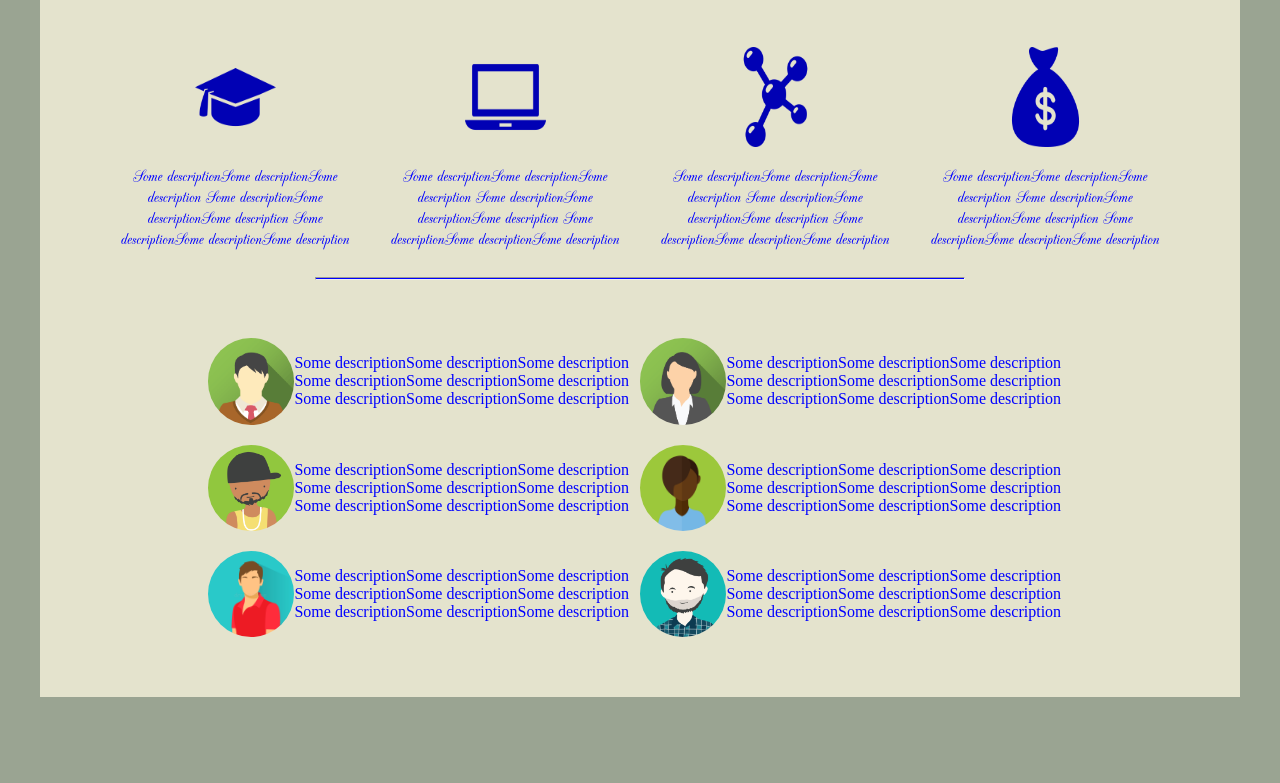
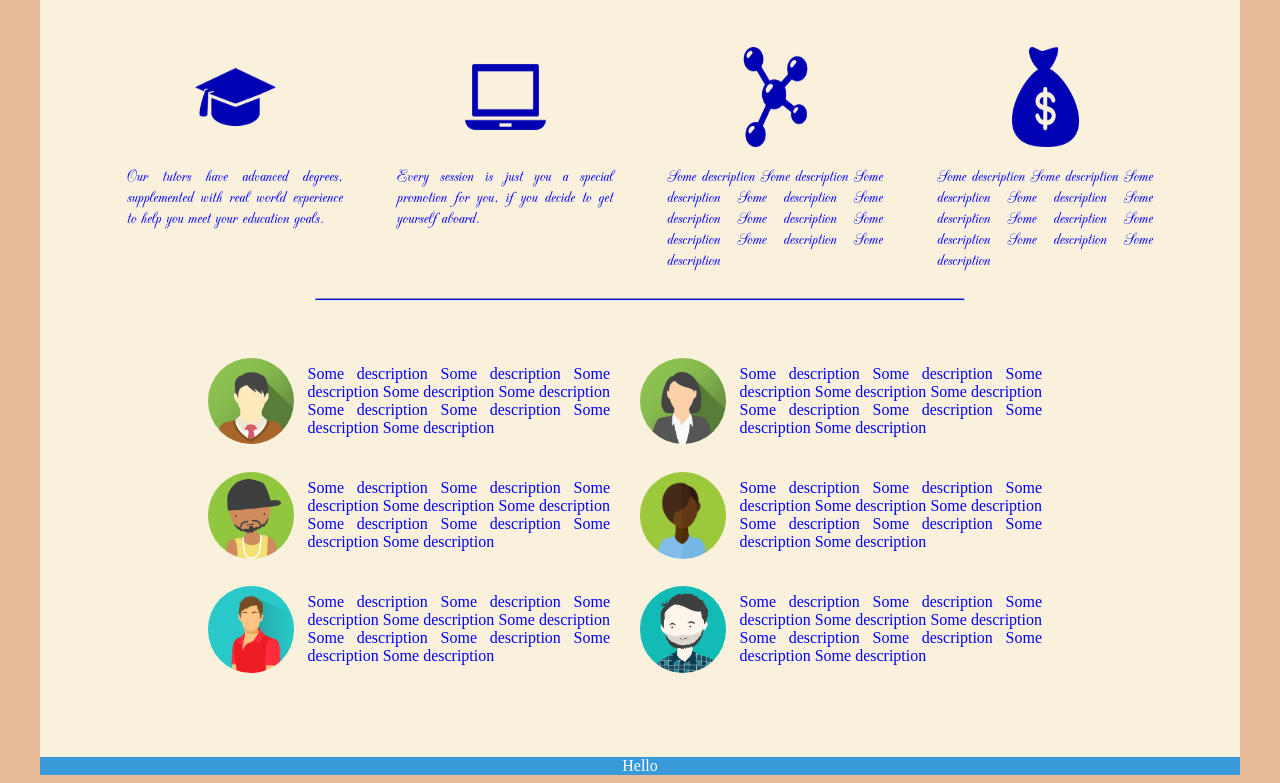
Before and after one commit to luislucatero21/web_luna, a plain HTML site: page A3/lab3_plays.html in a window 1280 px wide. Shown: the part 297-1080 px from the top of the page. Before the commit the page ends 1002 px from the top, so only its background shows below. Drawn offline with Linux system fonts and the light colour scheme.

Commit message:
Estilo cool

```diff
--- a/A3/lab3_plays.html
+++ b/A3/lab3_plays.html
@@ -48,33 +48,36 @@
                   <div class="col-1-4">
                         <img src="img/student-cap.png" alt="Student cap" class="wrap-img center-img"/>
                         <p class="center-txt">
-                              Some descriptionSome descriptionSome description
-                              Some descriptionSome descriptionSome description
-                              Some descriptionSome descriptionSome description
+                              Our tutors have advanced
+                              degrees, supplemented with
+                              real world experience to
+                              help you meet your
+                              education goals.
                         </p>
                   </div>
                   <div class="col-1-4">
                         <img src="img/laptop.png" alt="Laptop" class="wrap-img center-img"/>
                         <p class="center-txt">
-                              Some descriptionSome descriptionSome description
-                              Some descriptionSome descriptionSome description
-                              Some descriptionSome descriptionSome description
+                              Every session is just you
+                              a special promotion for
+                               you, if you decide to
+                              get yourself aboard.
                         </p>
                   </div>
                   <div class="col-1-4">
                         <img src="img/molecula.png" alt="Molecula" class="wrap-img center-img"/>
                         <p class="center-txt">
-                              Some descriptionSome descriptionSome description
-                              Some descriptionSome descriptionSome description
-                              Some descriptionSome descriptionSome description
+                              Some description Some description Some description
+                              Some description Some description Some description
+                              Some description Some description Some description
                         </p>
                   </div>
                   <div class="col-1-4">
                         <img src="img/money-bag.png" alt="Money bag" class="wrap-img center-img"/>
                         <p class="center-txt">
-                              Some descriptionSome descriptionSome description
-                              Some descriptionSome descriptionSome description
-                              Some descriptionSome descriptionSome description
+                              Some description Some description Some description
+                              Some description Some description Some description
+                              Some description Some description Some description
                         </p>
                   </div>
             </div>
@@ -84,54 +87,57 @@
             <div class="row wrap2">
                   <div class="col-1-2 up-space">
                         <img src="img/avatar1.png" alt="Avatar1" class="avatar"/>
-                        <p class="center-txt">
-                              Some descriptionSome descriptionSome description
-                              Some descriptionSome descriptionSome description
-                              Some descriptionSome descriptionSome description
+                        <p class="p-box">
+                              Some description Some description Some description
+                              Some description Some description Some description
+                              Some description Some description Some description
                         </p>
                   </div>
                   <div class="col-1-2 up-space">
                         <img src="img/avatar2.png" alt="Avatar2" class="avatar"/>
-                        <p class="center-txt">
-                              Some descriptionSome descriptionSome description
-                              Some descriptionSome descriptionSome description
-                              Some descriptionSome descriptionSome description
+                        <p class="p-box">
+                              Some description Some description Some description
+                              Some description Some description Some description
+                              Some description Some description Some description
                         </p>
                   </div>
                   <div class="col-1-2 up-space">
                         <img src="img/avatar3.png" alt="Avatar3" class="avatar"/>
-                        <p class="center-txt">
-                              Some descriptionSome descriptionSome description
-                              Some descriptionSome descriptionSome description
-                              Some descriptionSome descriptionSome description
+                        <p class="p-box">
+                              Some description Some description Some description
+                              Some description Some description Some description
+                              Some description Some description Some description
                         </p>
                   </div>
                   <div class="col-1-2 up-space">
                         <img src="img/avatar4.png" alt="Avatar4" class="avatar"/>
-                        <p class="center-txt">
-                              Some descriptionSome descriptionSome description
-                              Some descriptionSome descriptionSome description
-                              Some descriptionSome descriptionSome description
+                        <p class="p-box">
+                              Some description Some description Some description
+                              Some description Some description Some description
+                              Some description Some description Some description
                         </p>
                   </div>
                   <div class="col-1-2 up-space">
                         <img src="img/avatar5.jpg" alt="Avatar5" class="avatar"/>
-                        <p class="center-txt">
-                              Some descriptionSome descriptionSome description
-                              Some descriptionSome descriptionSome description
-                              Some descriptionSome descriptionSome description
+                        <p class="p-box">
+                              Some description Some description Some description
+                              Some description Some description Some description
+                              Some description Some description Some description
                         </p>
                   </div>
                   <div class="col-1-2 up-space">
                         <img src="img/avatar6.png" alt="Avatar6" class="avatar"/>
-                        <p class="center-txt">
-                              Some descriptionSome descriptionSome description
-                              Some descriptionSome descriptionSome description
-                              Some descriptionSome descriptionSome description
+                        <p class="p-box">
+                              Some description Some description Some description
+                              Some description Some description Some description
+                              Some description Some description Some description
                         </p>
                   </div>
             </div>
       </div>
 
+      <footer>
+            <p>Hello</p>
+      </footer>
  </body>
  </html>
--- a/A3/lab3_styles.css
+++ b/A3/lab3_styles.css
@@ -38,13 +38,23 @@ html {
 }
 
 header {
-    display: block;
-    background-color: cadetblue;
+    background-color: #389AD9;
     height: 240px;
 }
 
+footer {
+    background-color: #389AD9;
+}
+
+footer > p {
+    text-align: center;
+    color: white;
+    margin-bottom: 0;
+}
+
 .up-space{
-    margin-top: 20px;
+    margin-top: 10px;
+    position: relative;
 }
 
 body::after {
@@ -71,11 +81,19 @@ body::after {
 }
 
 .center-txt {
-    text-align: center;
+    text-align: justify;
     color: blue;
-    width: 95%;
+    width: 80%;
     margin-left: auto;
     margin-right: auto;
+}
+
+.p-box {
+    float: right;
+    text-align: justify;
+    color: blue;
+    width: 70%;
+    margin-right: 30px;
 }
 
 hr {
@@ -100,11 +118,14 @@ div.wrap2 {
     width: 80%;
 }
 
-
 .avatar {
     float: left;
     width: 20%;
-    border-radius: 50%
+    border-radius: 50%;
+    position: absolute;
+    top:0;
+    bottom:0;
+    margin: auto;
 }
 
 .listhead {
@@ -117,8 +138,6 @@ div.wrap2 {
 }
 
 .listhead > li{
-    font-weight: bold;
-    font-size: 120%;
     vertical-align: center;
     margin-top: 10px;
 }
@@ -133,11 +152,11 @@ ul > li > a:hover {
 }
 
 html {
-    background-color: #9AA492;
+    background-color: #E7BB9A;
 }
 
 body {
-    background-color: #E4E3CD;
+    background-color: #F9F1DB;
 }
 
 ul {
@@ -155,7 +174,7 @@ div.col-1-4{
 /* Navigation Styles */
 
 .nav-header {
-    background-color: #4F4F51;
+    background-color: #103E86;
 }
 
 nav > ul > li > a {
```
